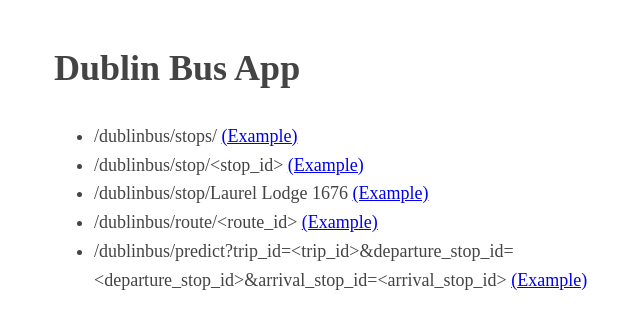
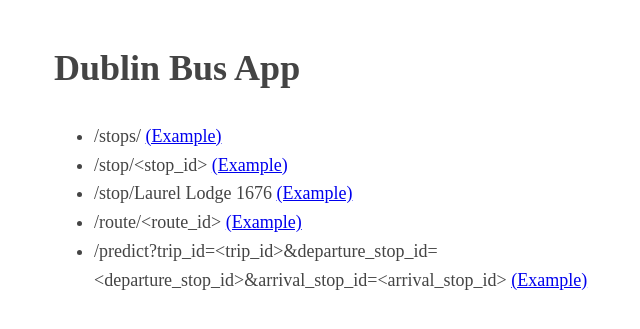
Before and after one commit to Botazio/UCD-DublinBus, a Django app: page / in a window 1280 px wide. Shown: the top 329 px of the page, without its empty margins (261-901 px from the left). Run offline with Django 3.2, Linux system fonts and the light colour scheme.

Commit message:
removing dublinbus path

```diff
--- a/backend/dublinbus/models.py
+++ b/backend/dublinbus/models.py
@@ -200,7 +200,6 @@
     date_joined = models.DateTimeField(default=timezone.now)
 
     USERNAME_FIELD = 'username'    # 'email'
-    REQUIRED_FIELDS = []
 
     objects = CustomUserManager()
 
--- a/backend/dublinbus/templates/dublinbus/index.html
+++ b/backend/dublinbus/templates/dublinbus/index.html
@@ -17,11 +17,11 @@
 <body>
 <h1>Dublin Bus App</h1>
         <ul>
-            <li>/dublinbus/stops/ <a href="/dublinbus/stops">(Example)</a></li>
-            <li>/dublinbus/stop/&ltstop_id&gt <a href="/dublinbus/stop/8220DB000002">(Example)</a></li>
-            <li>/dublinbus/stop/Laurel Lodge 1676 <a href="/dublinbus/stop/8240DB001676">(Example)</a></li>
-            <li>/dublinbus/route/&ltroute_id&gt <a href="/dublinbus/route/60-1-b12-1">(Example)</a></li>
-            <li>/dublinbus/predict?trip_id=&lttrip_id&gt&ampdeparture_stop_id=&ltdeparture_stop_id&gt&amparrival_stop_id=&ltarrival_stop_id&gt <a href="/dublinbus/predict?trip_id=11534.y1005.60-39A-b12-1.195.O&departure_stop_id=8250DB000767&arrival_stop_id=8250DB000768">(Example)</a>
+            <li>/stops/ <a href="/stops">(Example)</a></li>
+            <li>/stop/&ltstop_id&gt <a href="/stop/8220DB000002">(Example)</a></li>
+            <li>/stop/Laurel Lodge 1676 <a href="/stop/8240DB001676">(Example)</a></li>
+            <li>/route/&ltroute_id&gt <a href="/route/60-1-b12-1">(Example)</a></li>
+            <li>/predict?trip_id=&lttrip_id&gt&ampdeparture_stop_id=&ltdeparture_stop_id&gt&amparrival_stop_id=&ltarrival_stop_id&gt <a href="/predict?trip_id=11534.y1005.60-39A-b12-1.195.O&departure_stop_id=8250DB000767&arrival_stop_id=8250DB000768">(Example)</a>
         </ul>
 </body>
 </html>
```
